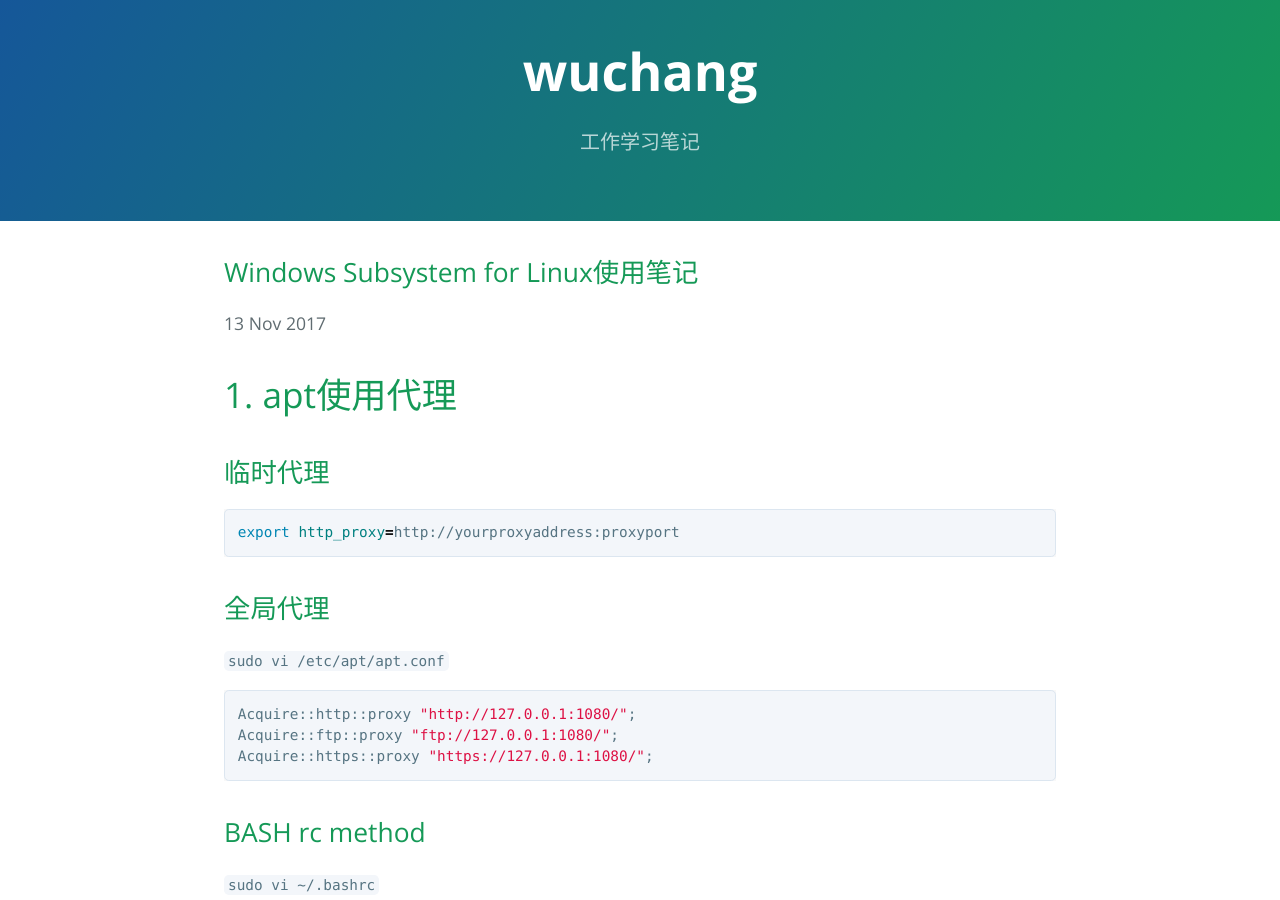
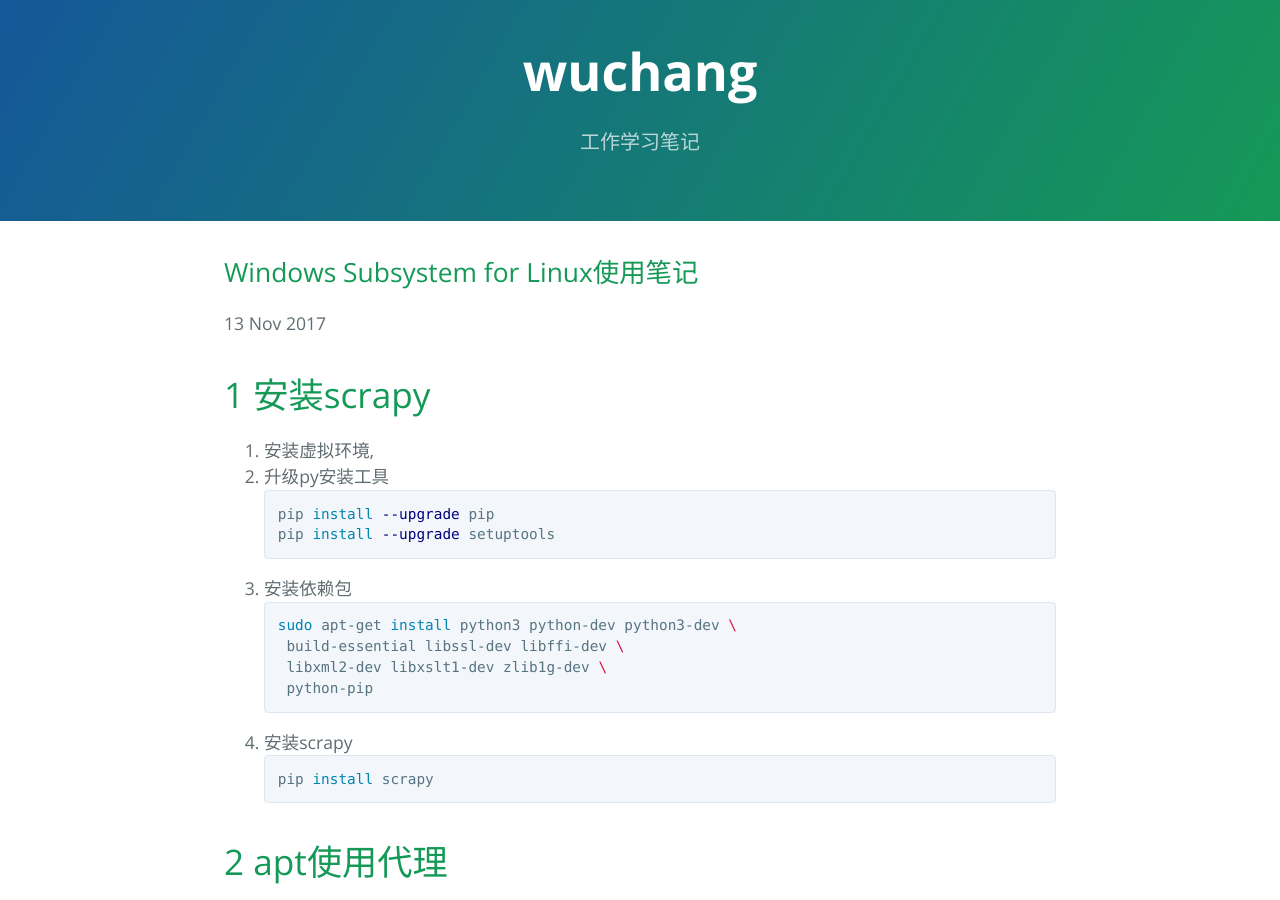
Before and after one commit to wuchang/wuchang.github.io, a Jekyll site: the page built from _posts/2017-11-13-Windows-Subsystem-for-Linux-note.md, in a window 1280 px wide and 900 px high. Built offline with Jekyll 4.4.1, drawn with Linux system fonts in a browser that asks for light colours.

Commit message:
安装scrapy

````diff
--- a/_posts/2017-11-13-Windows-Subsystem-for-Linux-note.md
+++ b/_posts/2017-11-13-Windows-Subsystem-for-Linux-note.md
@@ -5,7 +5,27 @@
 categories: main
 ---
 
-# 1. apt使用代理
+# 1 安装scrapy
+
+1. 安装虚拟环境,
+2. 升级py安装工具
+```bash
+   pip install --upgrade pip
+   pip install --upgrade setuptools
+```
+3.  安装依赖包
+```bash
+sudo apt-get install python3 python-dev python3-dev \
+     build-essential libssl-dev libffi-dev \
+     libxml2-dev libxslt1-dev zlib1g-dev \
+     python-pip
+```
+4. 安装scrapy
+```bash
+pip install scrapy
+```
+
+# 2 apt使用代理
 
 ## 临时代理
 ```bash
````
